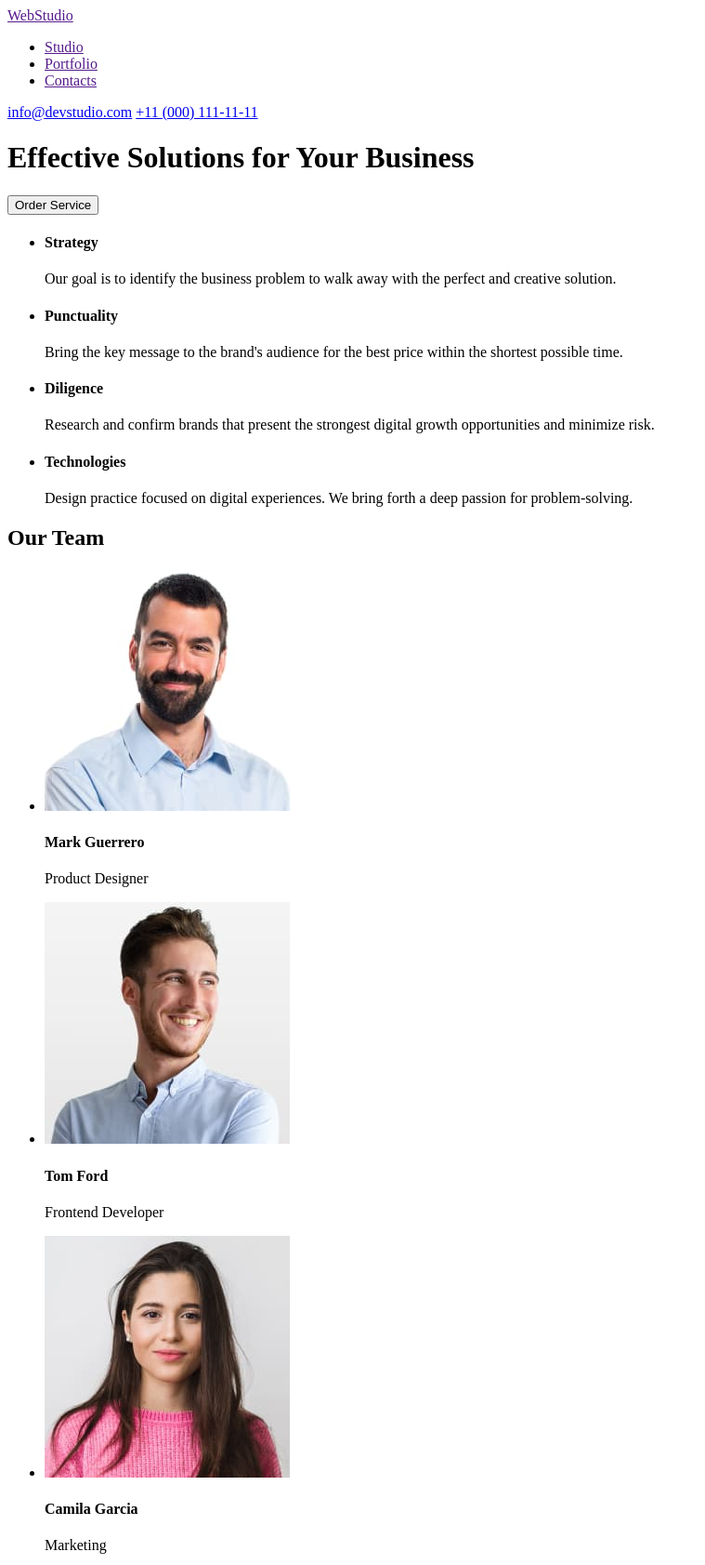
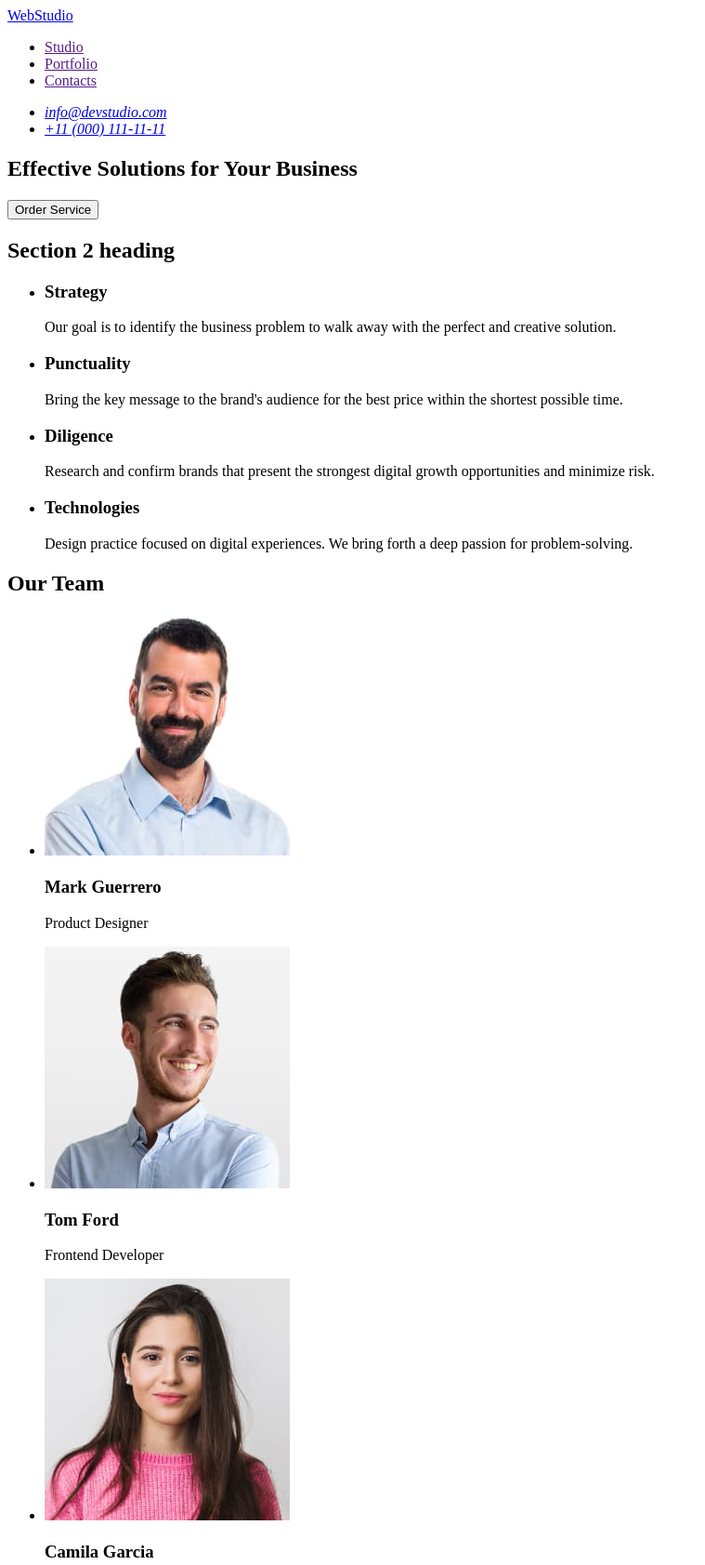
Before and after one commit to Duard4/goit-markup-hw-01, a plain HTML site: page index.html in a window 1280 px wide. Shown: the top 1683 px of the page at 93% size, without its empty margins (0-759 px from the left). Drawn offline with Linux system fonts and the light colour scheme.

Commit message:
Work on mistakes

```diff
--- a/index.html
+++ b/index.html
@@ -9,50 +9,55 @@
 
 <body>
     <header>
-        <a href="" class="logo"><span>Web</span>Studio</a>
         <nav>
+            <a href="./index.html" class="logo">WebStudio</a>
             <ul>
                 <li><a href="">Studio</a></li>
                 <li><a href="">Portfolio</a></li>
                 <li><a href="">Contacts</a></li>
             </ul>
         </nav>
-        <a href="mailto:info@devstudio.com">info@devstudio.com</a>
-        <a href="tel:+110001111111">+11 (000) 111-11-11</a>
+        <address>
+            <ul>
+                <li><a href="mailto:info@devstudio.com">info@devstudio.com</a></li>
+                <li><a href="tel:+110001111111">+11 (000) 111-11-11</a></li>
+            </ul>
+        </address>
     </header>
     <main>
-        <div class="hero">
+        <section class="hero">
             <h1>
                 Effective Solutions
                 for Your Business
             </h1>
-            <button>Order Service</button>
-        </div>
+            <button type="button">Order Service</button>
+        </section>
         <section>
+            <h2>Section 2 heading</h2>
             <ul>
                 <li class="feature">
-                    <h4>Strategy</h4>
+                    <h3>Strategy</h3>
                     <p>
                         Our goal is to identify the business
                         problem to walk away with the perfect and creative solution.
                     </p>
                 </li>
                 <li class="feature">
-                    <h4>Punctuality</h4>
+                    <h3>Punctuality</h3>
                     <p>
                         Bring the key message to the brand's audience for the best price within the shortest possible
                         time.
                     </p>
                 </li>
                 <li class="feature">
-                    <h4>Diligence</h4>
+                    <h3>Diligence</h3>
                     <p>
                         Research and confirm brands that present the strongest digital growth opportunities and minimize
                         risk.
                     </p>
                 </li>
                 <li class="feature">
-                    <h4>Technologies</h4>
+                    <h3>Technologies</h3>
                     <p>
                         Design practice focused on digital experiences. We bring forth a deep passion for
                         problem-solving.
@@ -64,30 +69,30 @@
             <h2>Our Team</h2>
             <ul>
                 <li class="team-card">
-                    <img src="images/team-1.jpg" alt="Mark Guerrero" width="264">
+                    <img src="./images/team-1.jpg" alt="Mark Guerrero" width="264">
                     <div class="card-content">
-                        <h4>Mark Guerrero</h4>
+                        <h3>Mark Guerrero</h3>
                         <p>Product Designer</p>
                     </div>
                 </li>
                 <li class="team-card">
-                    <img src="images/team-2.jpg" alt="Tom Ford" width="264">
+                    <img src="./images/team-2.jpg" alt="Tom Ford" width="264">
                     <div class="card-content">
-                        <h4>Tom Ford</h4>
+                        <h3>Tom Ford</h3>
                         <p>Frontend Developer</p>
                     </div>
                 </li>
                 <li class="team-card">
-                    <img src="images/team-3.jpg" alt="Camila Garcia" width="264">
+                    <img src="./images/team-3.jpg" alt="Camila Garcia" width="264">
                     <div class="card-content">
-                        <h4>Camila Garcia</h4>
+                        <h3>Camila Garcia</h3>
                         <p>Marketing</p>
                     </div>
                 </li>
                 <li class="team-card">
-                    <img src="images/team-4.jpg" alt="Daniel Wilson" width="264">
+                    <img src="./images/team-4.jpg" alt="Daniel Wilson" width="264">
                     <div class="card-content">
-                        <h4>Daniel Wilson</h4>
+                        <h3>Daniel Wilson</h3>
                         <p>UI Designer</p>
                     </div>
                 </li>
@@ -95,12 +100,10 @@
         </section>
     </main>
     <footer>
-        <div class="conteiner">
-            <a href="" class="logo"><span>Web</span>Studio</a>
-            <p>
-                Increase the flow of customers and sales for your business with digital marketing & growth solutions.
-            </p>
-        </div>
+        <a href="./index.html" class="logo">WebStudio</a>
+        <p>
+            Increase the flow of customers and sales for your business with digital marketing & growth solutions.
+        </p>
     </footer>
 </body>
 
```
